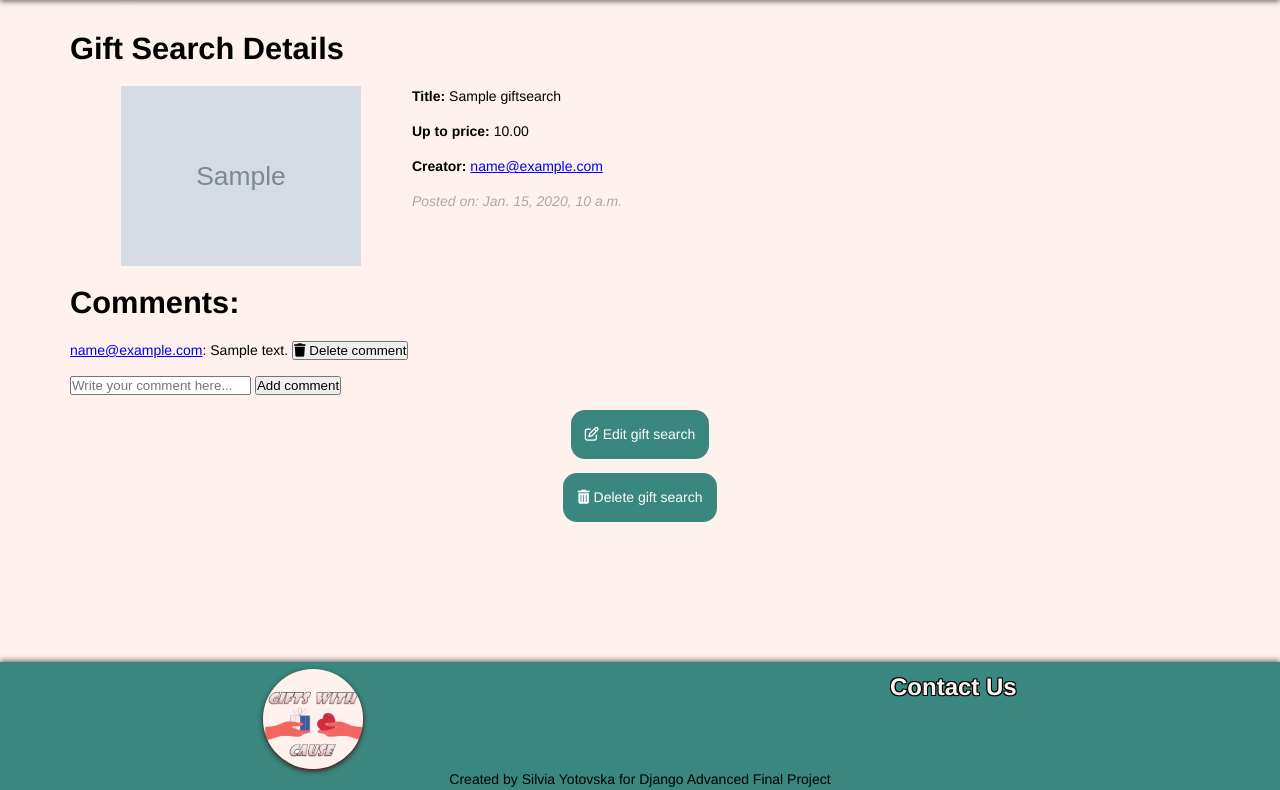
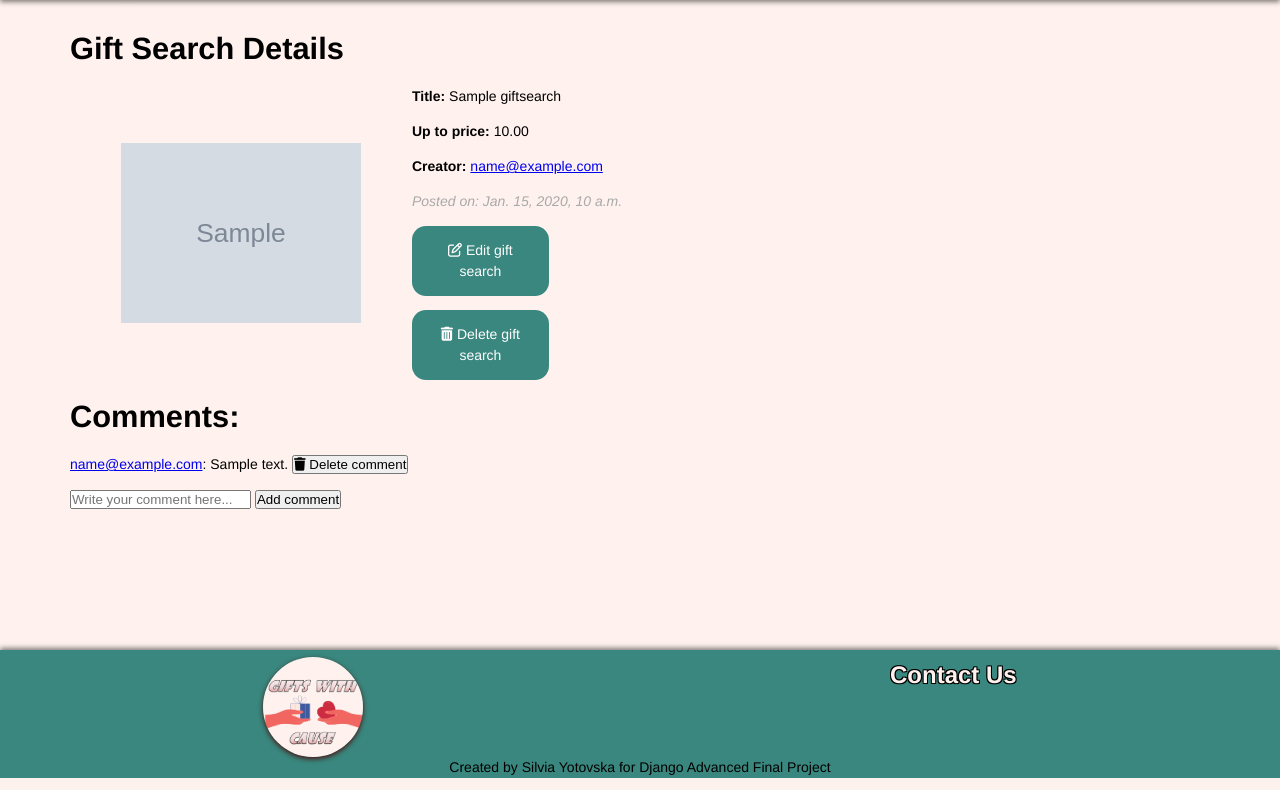
Before and after one commit to sisialt/GiftWithCause_DjangoProject, a Django app: page /gift-searches/1/details/ in a window 1280 px wide. Shown: the part 114-904 px from the top of the page. Run offline with Django 4.2, Linux system fonts and the light colour scheme; a user stored in the database is signed in; tables that the repository leaves empty hold one stand-in row (values such as "Sample post"); grey boxes marked "Sample" are stand-in pictures.

Commit message:
Change position edit/delete buttons

```diff
--- a/templates/gift-search-details.html
+++ b/templates/gift-search-details.html
@@ -15,6 +15,16 @@
                 <p><strong>Up to price:</strong> {{ giftsearch.up_to_price }}</p>
                 <p><strong>Creator:</strong> <a href="{% url 'profile-details' giftsearch.user_id %}">{{ giftsearch.user.email }}</a></p>
                 <p class="smaller-gray-text">Posted on: {{ giftsearch.created_at }}</p>
+
+                 {% if request.user == giftsearch.user %}
+                    <a style="margin: 0; width: 30%" class="profile-button add-gift" href="{% url 'gift-search-edit' giftsearch.pk %}">
+                        <i class="fa-regular fa-pen-to-square"></i> Edit gift search
+                    </a>
+                    <a style="margin: 0; width: 30%" class="profile-button add-gift" href="{% url 'gift-search-delete' giftsearch.pk %}">
+                        <i class="fa-solid fa-trash-can"></i> Delete gift search
+                    </a>
+                {% endif %}
+
             </div>
         </div>
 
@@ -60,13 +70,6 @@
 
 
 
-        {% if request.user == giftsearch.user %}
-            <a style="margin: 0 auto; display: inline-block" class="profile-button add-gift"
-               href="{% url 'gift-search-edit' giftsearch.pk %}"><i
-                    class="fa-regular fa-pen-to-square"></i> Edit gift search</a>
-            <a style="margin: 0 auto; display: inline-block" class="profile-button add-gift"
-               href="{% url 'gift-search-delete' giftsearch.pk %}"><i
-                    class="fa-solid fa-trash-can"></i> Delete gift search</a>
-        {% endif %}
+
     </div>
 {% endblock %}
```
